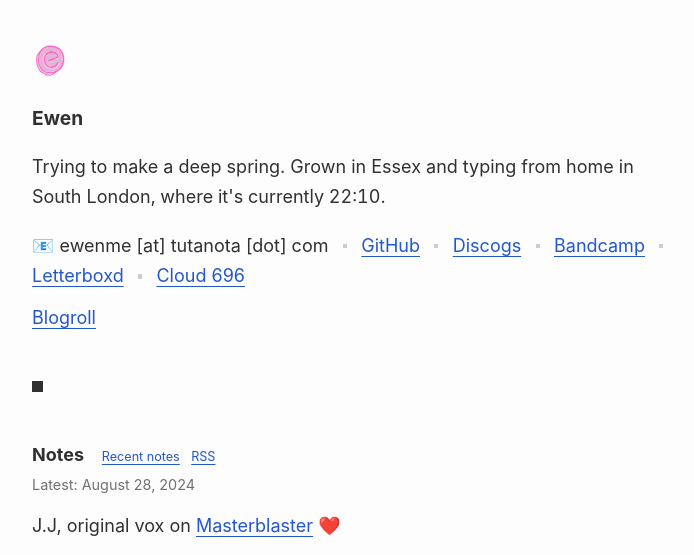
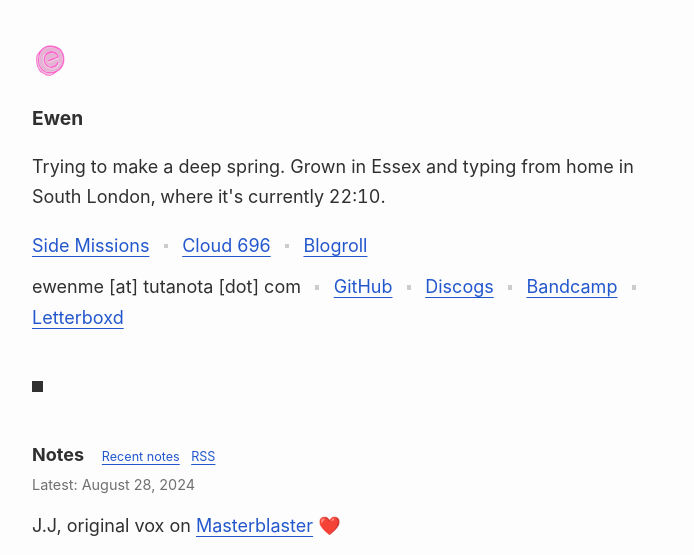
Before and after one commit to ewenme/site2, a Jekyll site: the page built from index.html, in a window 1280 px wide and 900 px high, cut to the strip 0-555 px from the top of the window. Shown: the whole strip, without its empty margins (284-978 px from the left). Built offline with Jekyll 4.4.1, drawn with Linux system fonts in a browser that asks for light colours.

Commit message:
add side missions link

```diff
--- a/index.html
+++ b/index.html
@@ -12,21 +12,23 @@ root: true
   >.
 </p>
 
+<nav aria-label="Additional content">
+  <a href="https://sidemissions.substack.com/">Side Missions</a>
+  <hr class="inline-hr" />
+  <a href="https://cloud696.club/">Cloud 696</a>
+  <hr class="inline-hr" />
+  <a href="{% link _pages/blogroll.md %}">Blogroll</a>
+</nav>
 <nav aria-label="Social">
-  <span>📧 ewenme [at] tutanota [dot] com</span>
+  <span>ewenme [at] tutanota [dot] com</span>
   <hr class="inline-hr" />
-  <a href="https://github.com/ewenme" rel="me">GitHub</a>
+  <a href="https://github.com/ewenme/" rel="me">GitHub</a>
   <hr class="inline-hr" />
-  <a href="https://www.discogs.com/user/ewen_" rel="me">Discogs</a>
+  <a href="https://www.discogs.com/user/ewen_/" rel="me">Discogs</a>
   <hr class="inline-hr" />
-  <a href="https://bandcamp.com/ewen_" rel="me">Bandcamp</a>
+  <a href="https://bandcamp.com/ewen_/" rel="me">Bandcamp</a>
   <hr class="inline-hr" />
   <a href="https://letterboxd.com/ewenme/" rel="me">Letterboxd</a>
-  <hr class="inline-hr" />
-  <a href="https://cloud696.club/" rel="me">Cloud 696</a>
-</nav>
-<nav aria-label="Additional content">
-  <a href="{% link _pages/blogroll.md %}">Blogroll</a>
 </nav>
 
 <hr class="hr" />
```
